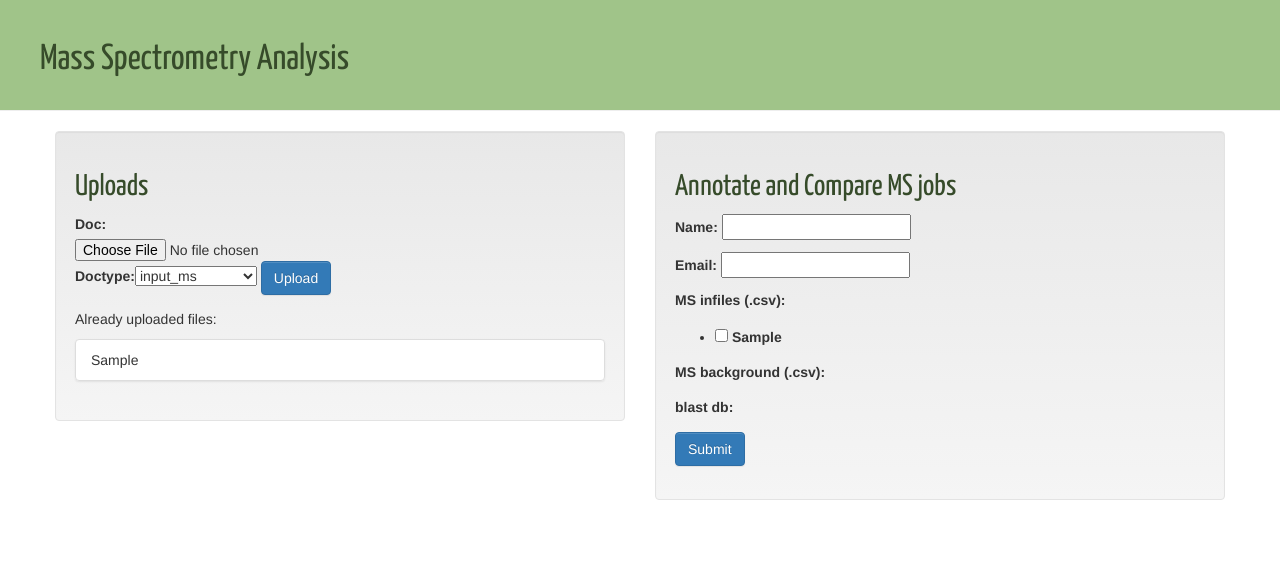
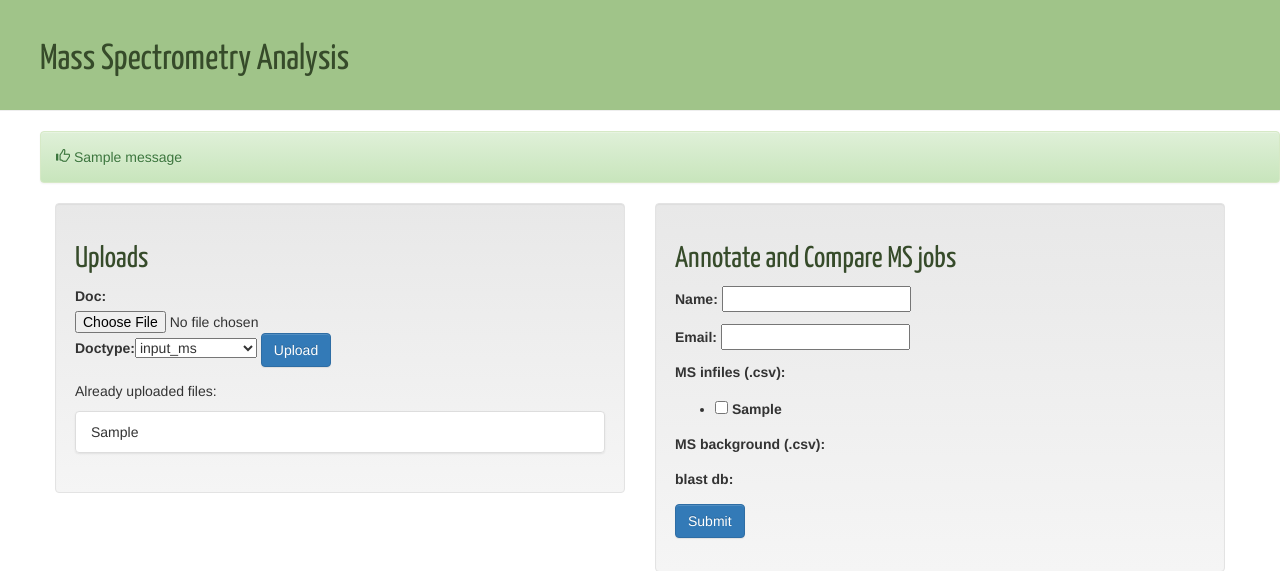
Before and after one commit to khourhin/MassSpec_parser, a Django app: page / in a window 1280 px wide. Shown: the top 571 px of the page. Run offline with Django 3.2, Linux system fonts and the light colour scheme; tables that the repository leaves empty hold one stand-in row (values such as "Sample post"); one stand-in notice (Sample message) is shown; some libraries are stand-ins or nearby versions.

Commit message:
Adding sucess/errors messages

```diff
--- a/MassSpec_web/compare_compositions/templates/base.html
+++ b/MassSpec_web/compare_compositions/templates/base.html
@@ -17,6 +17,7 @@
     <div class="page-header">
       <h1><a href="/">Mass Spectrometry Analysis</a></h1>
     </div>
+        {% include "messages.html" %}
         <div class="content fluid-row">
             {% block content %}
             {% endblock %}
--- /dev/null
+++ b/MassSpec_web/compare_compositions/templates/messages.html
@@ -0,0 +1,21 @@
+{% if messages %}
+<ul class="messages">
+  {% for message in messages %}
+  {% if message.tags == "error" %}
+<div class="alert alert-danger" role="alert">
+  <span class="glyphicon glyphicon-exclamation-sign" aria-hidden="true"></span>
+  <span class="sr-only">Error:</span>
+  {{message}}
+</div>
+  {% elif message.tags == "success" %}
+<div class="alert alert-success" role="alert">
+  <span class="glyphicon glyphicon-thumbs-up" aria-hidden="true"></span>
+  <span class="sr-only">Error:</span>
+  {{message}}
+</div>
+  {% else %}
+    <li{% if message.tags %} class="{{ message.tags}}"{% endif %}>{{ message }}</li>
+  {% endif %}
+  {% endfor %}
+</ul>
+{% endif %}
--- a/MassSpec_web/compare_compositions/views.py
+++ b/MassSpec_web/compare_compositions/views.py
@@ -4,7 +4,7 @@ from django.contrib.auth.forms import UserCreationForm
 from .forms import CompareMSForm, UploadForm
 from .models import FileUpload, Job
 from .compare_ms_CLI import run_compare_cli
-
+from django.contrib import messages
 
 def done(request):
     return render(request, 'done.html')
@@ -49,16 +49,19 @@ def compare_ms(request):
                 blast_db = [f.doc.name for f in data['blast_db']]
                 print(data)
 
-                run_compare_cli(ms_in, ms_bck, 2, blast_db, 'MS_parse_out',
-                                data['email'], 1, '')
+                try:
+                    run_compare_cli(ms_in, ms_bck, 2, blast_db, 'MS_parse_out',
+                                    data['email'], 1, '')
+                except IOError as e:
+                    messages.error(request, "ERROR: %s" % e)
 
-                Job.objects.create(name=data['name'],
-                                   ms_in=','.join(ms_in),
-                                   ms_bck=','.join(ms_bck),
-                                   blast_db=','.join(blast_db),
-                                   )
-
-                return redirect('done')
+                else:
+                    messages.success(request, "Successfull !")
+                    Job.objects.create(name=data['name'],
+                                       ms_in=','.join(ms_in),
+                                       ms_bck=','.join(ms_bck),
+                                       blast_db=','.join(blast_db),
+                                       )
 
     else:
         upload_form = UploadForm()
```
